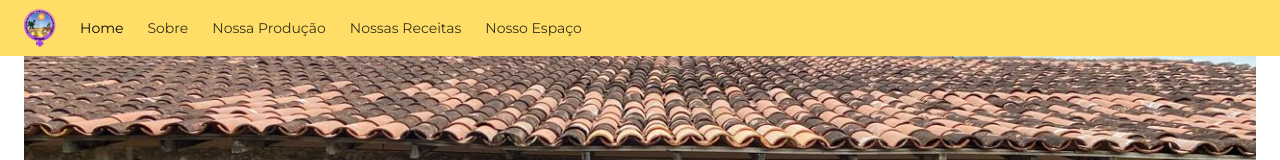
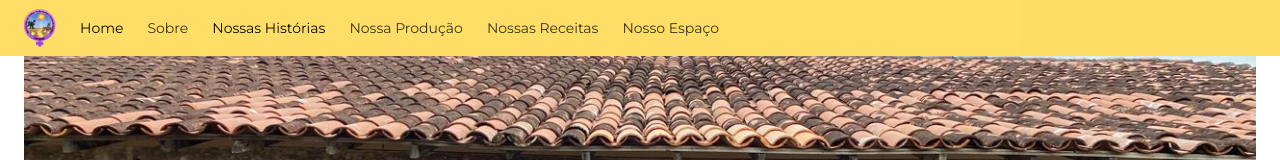
Before and after one commit to catuaba07/do-quintal-a-cozinha, a Next.js app: page / in a window 1280 px wide. Shown: the top 160 px of the page. Built offline with nearby package versions, Linux system fonts and the light colour scheme; some icons are missing.

Commit message:
add Nossas Historias to menu nav bar

```diff
--- a/src/components/main-nav/index.tsx
+++ b/src/components/main-nav/index.tsx
@@ -23,6 +23,7 @@ export function MainNav() {
         >
           Sobre
         </Link>
+        <Link href="/nossa-historia">Nossas Histórias</Link>
         <Link
           href="/nossa-producao"
           className={cn(
```
